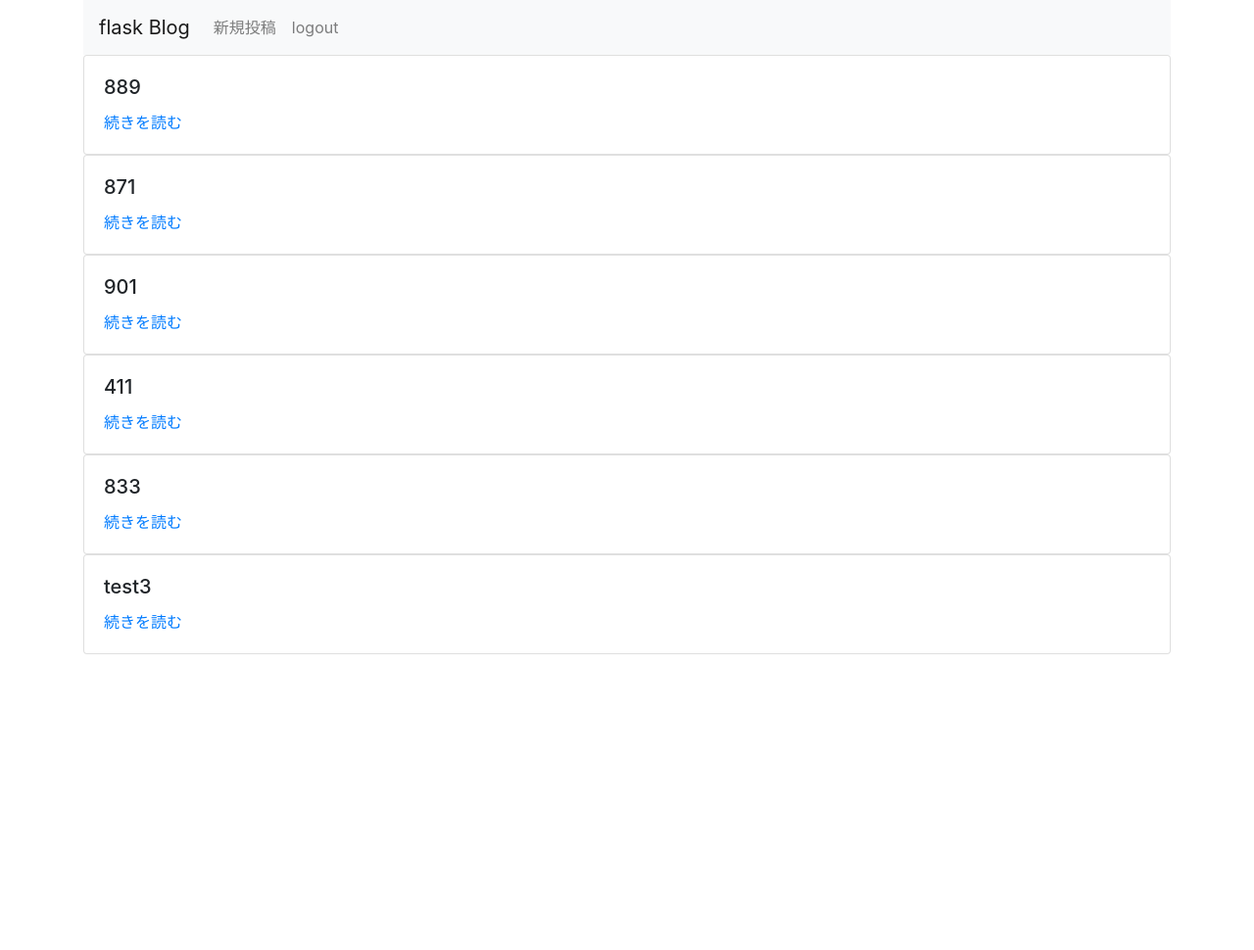
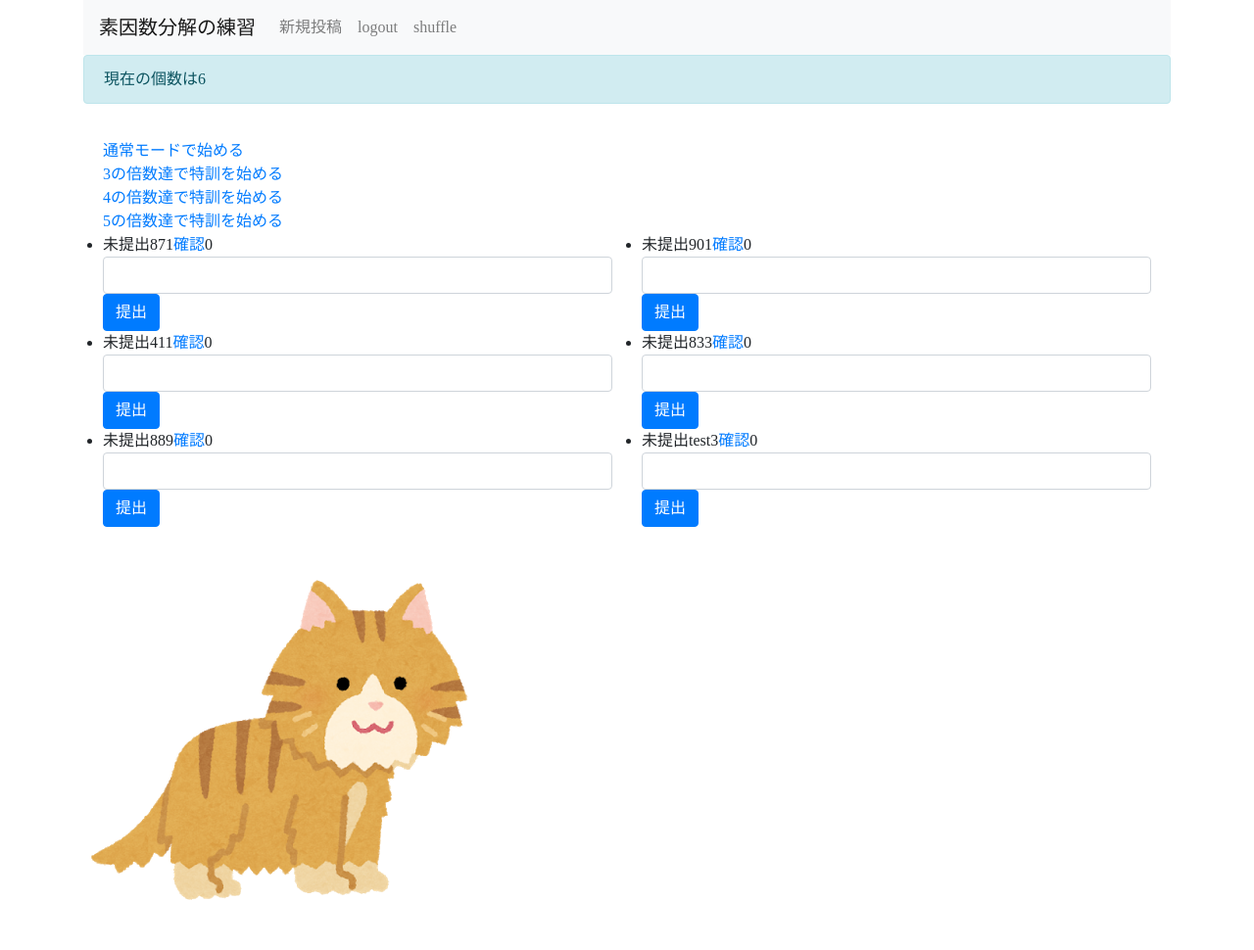
Before and after one commit to pianoft/FlaskPrimeFactorization, a Flask app: page / in a window 1280 px wide. Shown: the whole page at 98% size. Before the commit the page ends 668 px from the top, so only its background shows below. Run offline with Flask 2, Linux system fonts and the light colour scheme; the visitor is signed in with stand-in values (Sample User, id 1); data comes from the database, SQL or seed files in the repository; both versions use the stored data as it was after the commit; some libraries are stand-ins or nearby versions; some web fonts are replaced.

Commit message:
Edited it　application

```diff
--- a/application/flask_blog/models/entries.py
+++ b/application/flask_blog/models/entries.py
@@ -4,7 +4,7 @@ from datetime import datetime #this is a module.
 class Entry(db.Model):
     __tablename__='entries'
     id=db.Column(db.Integer,primary_key=True)#primarykey identifies the each article.So it must be distinct.
-    title=db.Column(db.String(50),unique=True)#atmost 50 moji
+    title=db.Column(db.String(50),unique=True)#
     text=db.Column(db.Text)
     created_at=db.Column(db.DateTime)
     body = db.Column(db.String(30))
--- /dev/null
+++ b/application/flask_blog/static/style.css
@@ -0,0 +1,9 @@
+.card{
+        margin:0.25rem;
+}
+.blog-body{
+    padding:1.25em;
+}
+*{
+    font-family:'Mplus 1p';
+}
--- a/application/flask_blog/templates/entries/index.html
+++ b/application/flask_blog/templates/entries/index.html
@@ -1,17 +1,30 @@
-{%extends "layout.html"%}
-{%block body%}
+{% extends "layout.html" %}
+{% block body %}
+<a href="{{url_for('quiz')}}">通常モードで始める</a>
+<br>
+<a href="{{url_for('q4')}}">3の倍数達で特訓を始める</a>
+<br>
+<a href="{{url_for('q2')}}">4の倍数達で特訓を始める</a>
+<br>
+<a href="{{url_for('q3')}}">5の倍数達で特訓を始める</a>
 <ul class="list-group list-group-flush">
     {%for entry in entries%}
-    <div class="card">
-        <div class="card-body">
-            <h5 class="card-title">{{entry.title}}</h5>
-            <a href="{{url_for('show_entry',id=entry.id)}}"
-               class="card-link">続きを読む</a>
-        </div>
+  <div class="row">
+    <div class="col-sm">
+    <form action="{{url_for('judge',id=entry[0].id) }}" method=post class=add-entry>
+        <li>{{entry[0].body}}{{entry[0].title}}<a href="{{url_for('show_entry',id=entry[0].id)}}">確認</a>{{entry[0].cnt}}<input type="text"class="form-control"id="InputTitle"name="pms"size="5.5px"
+autocomplete="off"
+><button type="submit"class="btn btn-primary">提出</button></li>
+    </form>
     </div>
-    {%else%}
-投稿がありません
+    <div class="col-sm">
+    <form action="{{url_for('judge',id=entry[1].id) }}" method=post class=add-entry>
+        <li >{{entry[1].body}}{{entry[1].title}}<a href="{{url_for('show_entry',id=entry[1].id)}}">確認</a>{{entry[1].cnt}}<input type="text"class="form-control"id="InputTitle"name="pms"size="5.5px"
+autocomplete="off"
+><button type="submit"class="btn btn-primary">提出</button></li>
+    </form>
+    </div>
+    </div>
     {%endfor%}
 </ul>
-
 {%endblock%}
--- /dev/null
+++ b/application/flask_blog/templates/entries/memorize.html
@@ -0,0 +1,5 @@
+{% extends "layout.html" %}
+{% block body %}
+<a href="{{url_for('show_entries')}}">始める</a>
+
+{%endblock%}
--- a/application/flask_blog/templates/layout.html
+++ b/application/flask_blog/templates/layout.html
@@ -1,17 +1,21 @@
 <!doctype html>
-<title>flask Blog</title>
-<link rel="stylesheet" href="https://maxcdn.bootstrapcdn.com/bootstrap/4.0.0/css/bootstrap.min.css">
+<title>Flask Blog</title>
+<link rel="s<<tylesheet" href="https://maxcdn.bootstrapcdn.com/bootstrap/4.0.4/css/bootstrap.min.css">
 <script src="https://code.jquery.com/jquery-3.2.1.slim.min.js"></script>
-<script src="https://cdnjs.cloudfare.com/ajax/libs/popper.js/1.12.9/umd/popper.min.js"></script>
+<script src="https://cdnjs.cloudflare.com/ajax/libs/popper.js/1.12.9/umd/popper.min.js"></script>
 <script src="https://maxcdn.bootstrapcdn.com/bootstrap/4.0.0/js/bootstrap.min.js"></script>
+<link href="https://fonts.googleapis.com/earlyaccess/mplus1p.css"rel="stylesheet"type="text/css">
+<link rel=stylesheet href="{{url_for('static',filename='style.css')}}">
+   <link href="https://fonts.googleapis.com/css?family=Literata&display=swap" rel="stylesheet">
+    <link rel="stylesheet" href="https://stackpath.bootstrapcdn.com/bootstrap/4.3.1/css/bootstrap.min.css" integrity="sha384-ggOyR0iXCbMQv3Xipma34MD+dH/1fQ784/j6cY/iJTQUOhcWr7x9JvoRxT2MZw1T" crossorigin="anonymous">
+<script src="https://code.jquery.com/jquery-3.3.1.slim.min.js" integrity="sha384-q8i/X+965DzO0rT7abK41JStQIAqVgRVzpbzo5smXKp4YfRvH+8abtTE1Pi6jizo" crossorigin="anonymous"></script>
+<script src="https://stackpath.bootstrapcdn.com/bootstrap/4.3.1/js/bootstrap.min.js" integrity="sha384-JjSmVgyd0p3pXB1rRibZUAYoIIy6OrQ6VrjIEaFf/nJGzIxFDsf4x0xIM+B07jRM" crossorigin="anonymous"></script>
 <div class="container">
     <nav class="navbar navbar-expand-lg navbar-light bg-light">
-        <a class="navbar-brand"href="{{url_for('show_entries')}}">flask Blog</a>
-        <button class="navbar-toggler"type="button"data-toggle="collapse"
-        data-target="#navbarNav"
-                aria-controls="navbarNav"
-                aria-expanded="flase"
-                aria-label="Toggle navigation">
+        <a class="navbar-brand" href="{{url_for('show_entries')}}">素因数分解の練習</a>
+            <button class="navbar-toggler"type="button" data-toggle="collapse"
+        data-target="#navbarNav"    aria-controls="navbarNav"
+        aria-expanded="false"   aria-label="Toggle navigation">
               <span class="navbar-toggler-icon"></span>
         </button>
         <div class="collapse navbar-collapse"id="navbarNav">
@@ -22,23 +26,27 @@
             </li>
            {%else%}
             <li class="nav-item">
-                    <a class="nav-link"href="{{url_for('new_entry')}}">新規投稿</a>
+                <a class="nav-link" href="{{url_for('new_entry')}}">新規投稿</a>
             </li>
             <li class="nav-item">
                 <a class="nav-link"href="{{url_for('logout')}}">logout</a>
             </li>
+            <li class="nav-item">
+                <a class="nav-link"href="{{url_for('shuffle')}}">shuffle</a>
+            </li>
+
           {%endif%}
         </ul>
     </div>
 </nav>
-    <!--jinja2のおまじない-->
-    {%for message in get_flashed_messages()%}
-    <div class="alert alert-info"role="alert">
+    {%for message in get_flashed_messages()%}<!-- flashのため-->
+    <div class="alert alert-info" roll="alert">
         {{message}}
     </div>
-    {%endfor%}
-    <!--jinja2のおまじない-->
+    {%endfor%}  <!-- ここまで-->
     <div class="blog-body">
-        {%block body%}{%endblock%}
+        {% block body %}{% endblock %}
     </div>
+<p><img src="/static/images/m.png"alt="pic02">
+</p><!-- this icon is for line breaking.-->
 </div>
--- a/application/flask_blog/views/entries.py
+++ b/application/flask_blog/views/entries.py
@@ -1,20 +1,56 @@
-from flask import request,redirect,url_for,render_template,flash,session
+from flask import request,redirect,url_for,render_template,flash,session,Blueprint
 from flask_blog import app
 from flask_blog import db
 from flask_blog.models.entries import Entry
 from flask_blog.views.views import login_required
+from  sqlalchemy.sql.expression import func
+import os
+import random
+abc=Entry.query.order_by(Entry.id.desc()).all();
+index=1
+idx=1
+state=0;
+a=[]
+def init():
+    global a
+    b=[]
+    a=b
+    for i in range(104, 999):
+        if i % 4 == 0 and i % 5:
+            a.append(i)
+    random.shuffle(a)
+def init2():
+    global a
+    b = []
+    a = b
+    for i in range(104, 999):
+        if i % 5 == 0 and i % 10:
+            a.append(i)
+    random.shuffle(a)
+
+def init3():
+    global a
+    b = []
+    a = b
+    for i in range(104, 999):
+        if i % 3 == 0 and i % 10 and i%4 and i%5:
+            a.append(i)
+    random.shuffle(a)
 @app.route('/')
-@login_required
+@login_required#
 def show_entries():
-    if not session.get('logged_in'):
-        return redirect(url_for('login'))
-    entries=Entry.query.order_by(Entry.id.desc()).all()
+    global state
+    global abc
+    entries=abc
+    flash('現在の個数は'+str(Entry.query.count()))
+    ent1 = entries[:int(len(entries)/2)]
+    ent2 = entries[len(ent1):]
+    entries=zip(ent1,ent2)
     return render_template('entries/index.html',entries=entries)
 @app.route('/entries',methods=['POST'])
 @login_required
 def add_entry():
-    if not session.get('logged_in'):
-        return redirect(url_for('login'))
+    global idx
     entry=Entry(
         title=request.form['title'],
         text=request.form['text'],
@@ -24,47 +60,162 @@ def add_entry():
     )
     db.session.add(entry)
     db.session.commit()
-    flash('新しい問題が追加された')
+    idx+=1
+    flash('新しい自然数が追加された.')
     return redirect(url_for('show_entries'))
 @app.route('/entries/new',methods=['GET'])
 @login_required
 def new_entry():
-    if not session.get('logged_in'):
-        return redirect(url_for('login'))
     return render_template('entries/new.html')
 @app.route('/entries/<int:id>',methods=['GET'])
 @login_required
 def show_entry(id):
-    if not session.get('logged_in'):
-        return redirect(url_for('login'))
     entry=Entry.query.get(id)
     return render_template('entries/show.html',entry=entry)
 @app.route('/entries/<int:id>/edit',methods=['GET'])
 @login_required
 def edit_entry(id):
-    if not session.get('logged_in'):
-        return redirect(url_for('login'))
     entry=Entry.query.get(id)
     return render_template('entries/edit.html',entry=entry)
 @app.route('/entries/<int:id>/update',methods=['POST'])
 @login_required
 def update_entry(id):
-    if not session.get('logged_in'):
-        return redirect(url_for('login'))
     entry=Entry.query.get(id)
     entry.title=request.form['title']
     entry.text=request.form['text']
+    entry.body='未提出.'
     db.session.merge(entry)
     db.session.commit()
-    flash('記事が更新されました')
+    flash('The article has been updated.')
     return redirect(url_for('show_entries'))
 @app.route('/entries/<int:id>/delete',methods=['POST'])
 @login_required
 def delete_entry(id):
-    if not session.get('logged_in'):
-        return redirect(url_for('login'))
     entry=Entry.query.get(id)
     db.session.delete(entry)
     db.session.commit()
-    flash('投稿記事が削除されました')
+    flash('指定された自然数が削除された.')
     return redirect(url_for('show_entries'))
+@app.route('/entries/<int:id>/judge',methods=['POST','GET'])
+@login_required
+def judge(id):
+    flash(id)
+    entry=Entry.query.get(id)
+    a=list(entry.text.split(","))
+    b=list(request.form['pms'].split(","))
+    a.sort()
+    b.sort()
+    print(a)
+    print(b)
+    entry.body = '正答' if a == b else '誤答'
+    if a==b:
+        flash("AC")
+    else:
+        flash("WA.  The Answer is "+entry.text)
+
+    entry.cnt += (a == b)
+    db.session.merge(entry)
+    db.session.commit()
+    os.system("mpg123 " + ("wa.mp3" if not a == b else "ac.mp3")+ " &")
+    return redirect(url_for('show_entries')) if state==0 else redirect(url_for('quiz'))
+@app.route('/entries')
+@login_required
+def shuffle():
+    entries=Entry.query.order_by(func.random()).all()
+    global abc
+    abc=entries
+    ent1 = entries[:int(len(entries) / 2)]
+    ent2 = entries[len(ent1):]
+    entries = zip(ent1, ent2)
+    return render_template('entries/index.html',entries=entries)
+@app.route('/entries/quiz')
+@login_required
+def quiz():
+    global index,state
+    entry = Entry.query.get(1)
+    b=[i for i in range(1,Entry.query.count()+1)]
+    if state==0:
+        index=1
+        random.shuffle(b)
+        state=1;
+    if Entry.query.count() >= index:
+        entry = Entry.query.get(b[index - 1])
+        index += 1
+        return render_template('entries/quiz.html', entry=entry)
+    state=0;
+    flash("Finished.")
+    return redirect(url_for('show_entries'))
+@app.route('/entries/q2')
+@login_required
+def q2():
+    global state,index
+    global a
+    n = len(a)
+    if state==0:
+        index=0;
+        state=1
+        init()
+    index+=1;
+    if index-1 < n:
+        flash("今"+str(index)+"個目."+str(len(a)))
+        return render_template('entries/q2.html', entry=a[index-1])
+    state=0;
+    flash("finished")
+    return redirect(url_for('show_entries'))
+@app.route('/entries/q3')
+@login_required
+def q3():
+    global state,index
+    global a
+    n = len(a)
+    if state==0:
+        index=0;
+        state=1
+        init2()
+    index+=1;
+    if index-1 < n:
+        flash("今"+str(index)+"個目."+str(len(a)))
+        return render_template('entries/q2.html', entry=a[index-1])
+    state=0;
+    flash("finished")
+    return redirect(url_for('show_entries'))
+@app.route('/entries/q4')
+@login_required
+def q4():
+    global state,index
+    global a
+    n = len(a)
+    if state==0:
+        index=0;
+        state=1
+        init3()
+    index+=1;
+    if index-1 < n:
+        flash("今"+str(index)+"個目."+str(len(a)))
+        return render_template('entries/q2.html', entry=a[index-1])
+    state=0;
+    flash("finished")
+    return redirect(url_for('show_entries'))
+
+@app.route('/entries/<int:id>/judge2',methods=['POST','GET'])
+@login_required
+def judge2(id):
+    b=list(request.form['pms'].split(","))
+    a=[]
+    m=id
+    for i in range(2,id):
+        while m%i==0:
+            a.append(str(i))
+            m/=i;
+    if m!=1:
+        a.append(str(m))
+    a.sort()
+    b.sort()
+    print(a)
+    print(b)
+    if a==b:
+        flash("AC")
+    else:
+        flash("WA.  The Answer is "+str(a)+"and your input is"+str(b))
+    os.system("mpg123 " + ("wa.mp3" if not a == b else "ac.mp3")+ " &")
+    return redirect(url_for('show_entries')) if state==0 else redirect(url_for('q2'))
```
Also changed, not shown: application/flask_blog/templates/entries/edit.html (+3 -4 lines), application/flask_blog/templates/entries/new.html (+8 -6 lines), application/flask_blog/templates/entries/q2.html (added, +9 -0 lines), application/flask_blog/templates/entries/quiz.html (added, +10 -0 lines), application/flask_blog/templates/entries/show.html (+10 -8 lines), application/flask_blog/templates/login.html (+12 -12 lines), application/tmp.py (deleted, +0 -7 lines), application/flask_blog/flask_blog.db, application/flask_blog/static/images/m.png (added), 2 other files. Lines whose indentation alone changed are shown as unchanged.
